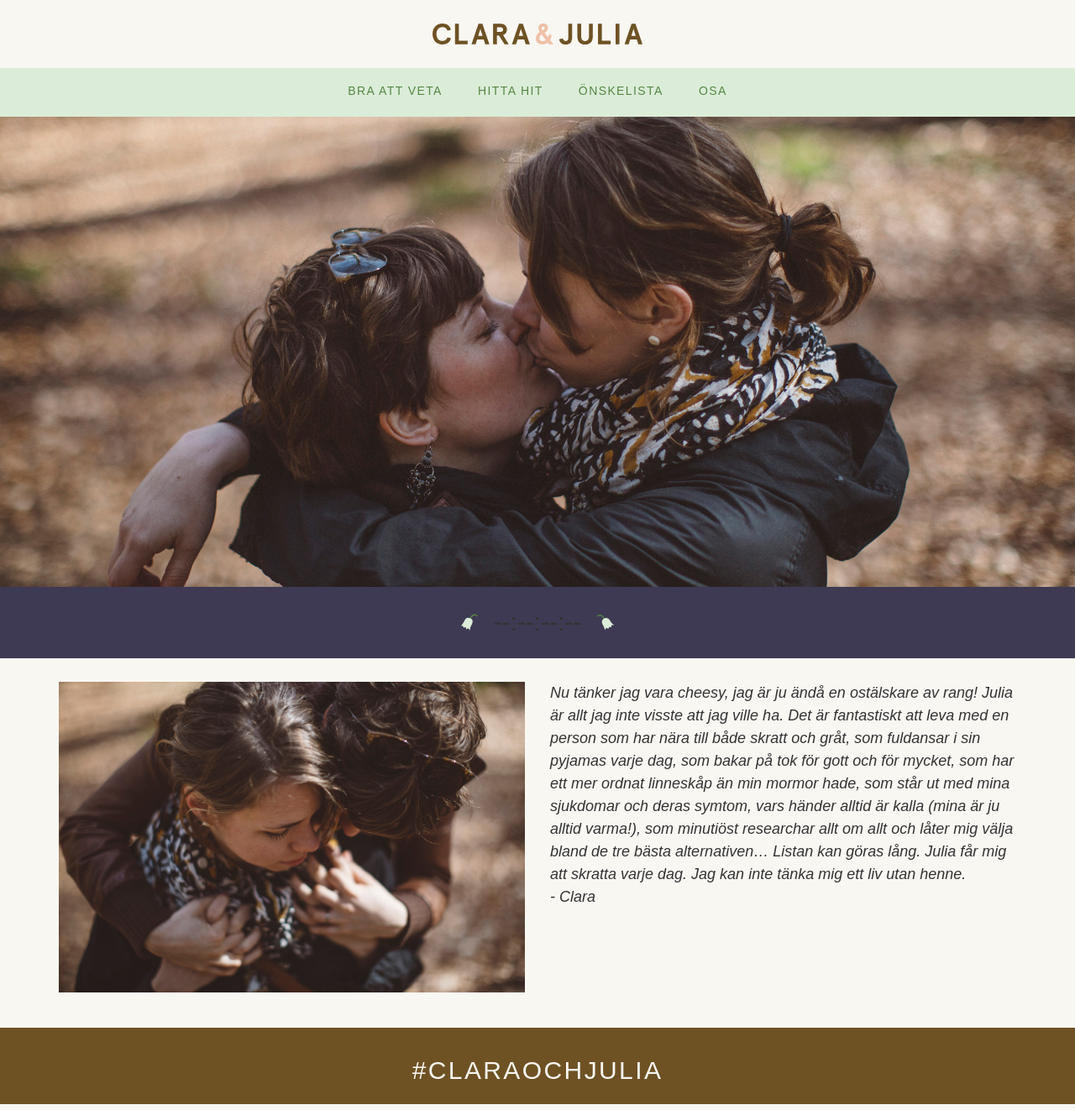
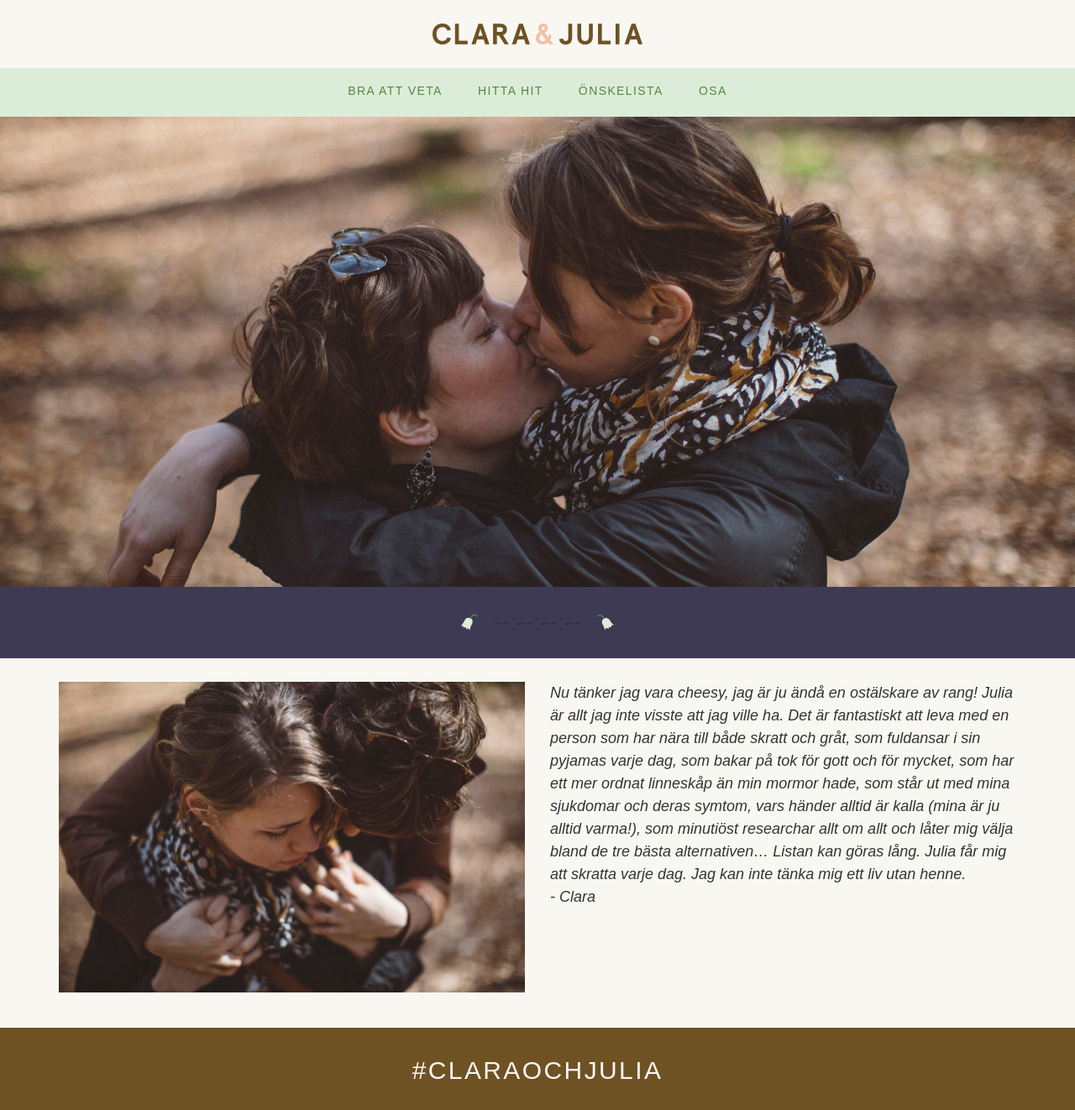
Before and after one commit to jennielindell/clara-julia, a Jekyll site: the page built from index.md, in a window 1280 px wide. Shown: the whole page at 84% size. Built offline with Jekyll 4.4.1, drawn with Linux system fonts in a browser that asks for light colours.

Commit message:
margin bottom

```diff
--- a/_sass/_custom.scss
+++ b/_sass/_custom.scss
@@ -144,7 +144,7 @@ img {
     width: 100%;
 
     &_content {
-        padding: 1em 0 1em;
+        padding: 1em 0 1.5em;
     }
 
     &_link {
```
